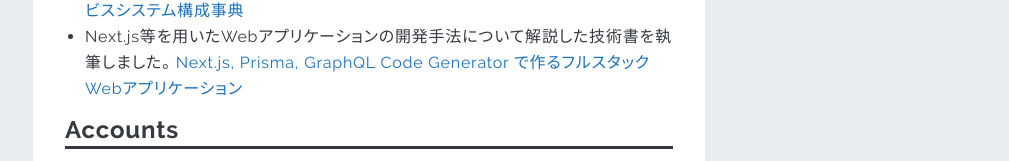
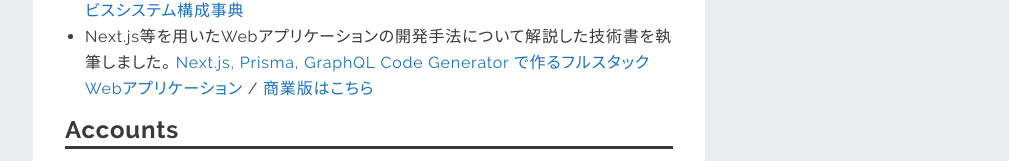
Before and after one commit to y-temp4/y-temp4.com, a Nuxt app: page / in a window 1280 px wide. Shown: the part 953-1114 px from the top of the page, without its empty margins (271-1280 px from the left). Built offline with nearby package versions, Linux system fonts and the light colour scheme.

Commit message:
Add content

```diff
--- a/pages/index.vue
+++ b/pages/index.vue
@@ -57,6 +57,13 @@
           rel="noopener noreferrer"
           >Next.js, Prisma, GraphQL Code Generator
           で作るフルスタックWebアプリケーション</a
+        >
+        /
+        <a
+          href="https://nextpublishing.jp/book/16330.html"
+          target="_blank"
+          rel="noopener noreferrer"
+          >商業版はこちら</a
         >
       </li>
     </ul>
```
